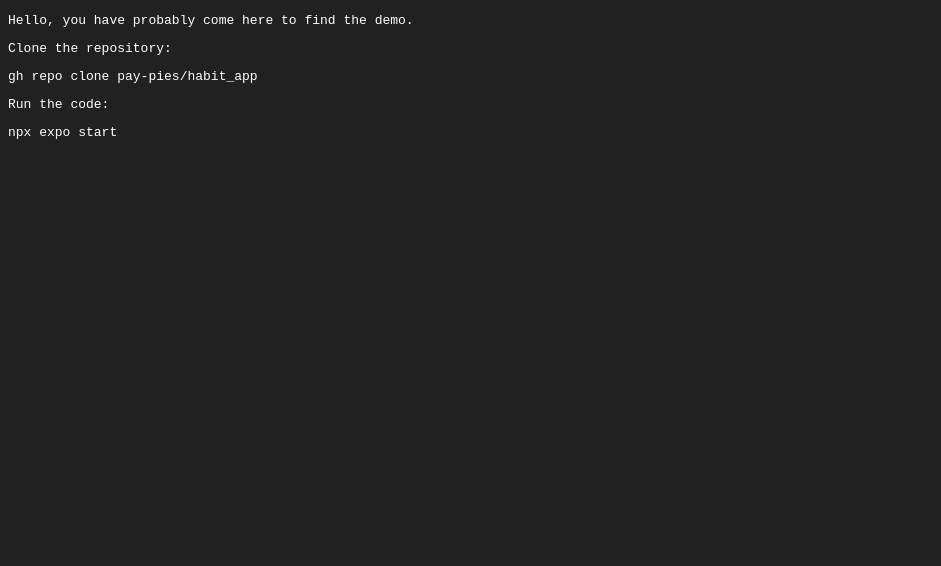
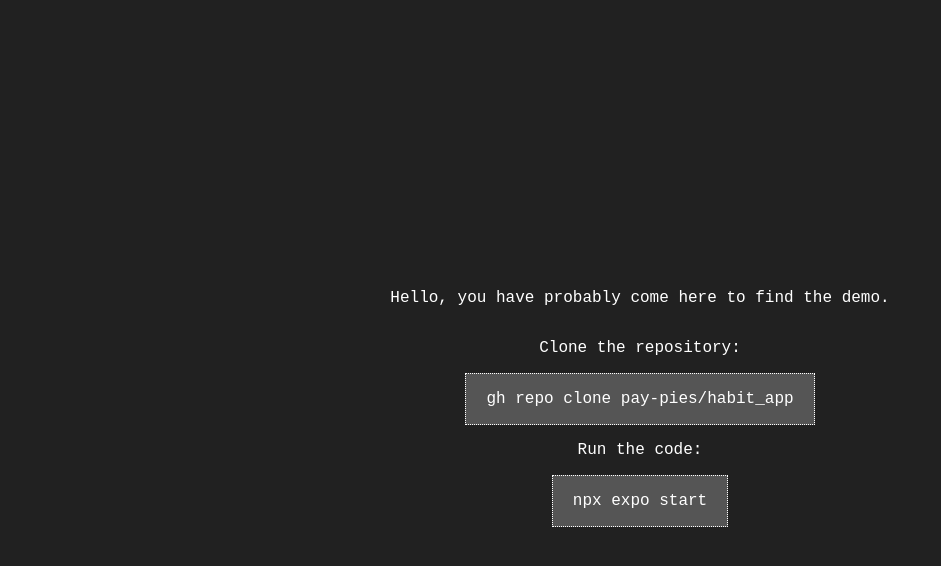
Before and after one commit to pay-pies/habit-instructions, a plain HTML site: page index.html in a window 1280 px wide. Shown: the whole page, without its empty margins (0-941 px from the left). Drawn offline with Linux system fonts and the light colour scheme.

Commit message:
added styling

```diff
--- a/index.html
+++ b/index.html
@@ -8,6 +8,24 @@
             background-color: rgb(33, 33, 33);
             color: white;
             font-family: monospace;
+            min-height: 100vh;
+            display: flex;
+            flex-direction: column;
+            align-items: center;
+            justify-content: center;
+            margin: 0;
+            font-size: 16px;
+        }
+
+        .code {
+            background-color: rgb(85, 85, 85);
+            height: 50px;
+            padding-left: 20px;
+            padding-right: 20px;
+            display: flex;
+            align-items: center;
+            width: fit-content;
+            border: white dotted 1px;
         }
     </style>
     </head>
@@ -15,9 +33,9 @@
         <p>Hello, you have probably come here to find the demo.</p>
         <p>Clone the repository:</p>
 
-        <pre><code>gh repo clone pay-pies/habit_app</code></pre>
+        <div class="code"><p>gh repo clone pay-pies/habit_app</p></div>
         <p>Run the code:</p>
 
-        <pre><code>npx expo start</code></pre>
+        <div class="code"><p></p>npx expo start</p></div>
     </body>
 </html>
```
